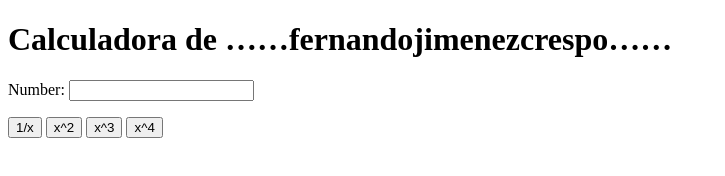
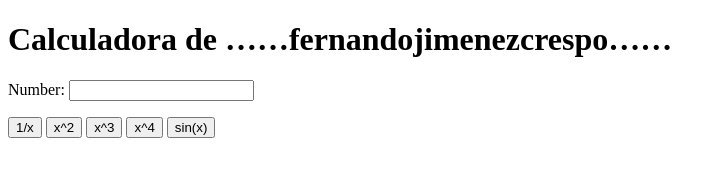
Before and after one commit to fernandojimenezcrespo/my_calculator_2, a plain HTML site: page index.html in a window 1280 px wide. Shown: the whole page, without its empty margins (0-725 px from the left). Drawn offline with Linux system fonts and the light colour scheme.

Commit message:
Five Buttons

```diff
--- a/index.html
+++ b/index.html
@@ -15,6 +15,7 @@
 			<button onclick="square()"> x^2 </button>
 			<button onclick="cube()"> x^3 </button>
 			<button onclick="power_4()"> x^4</button>
+			<button onclick="sin()"> sin(x)</button>
 		</p>
 		<script type="text/javascript">
 			function cube() {
@@ -35,6 +36,11 @@
 				num.value = Math.pow(num.value, 4);
 
 			}
+			function sin() {
+				var num = document.getElementById("n1");
+				num.value = Math.sin(num.value);
+
+			}
 		</script>
 	</body>
 </html>
```
